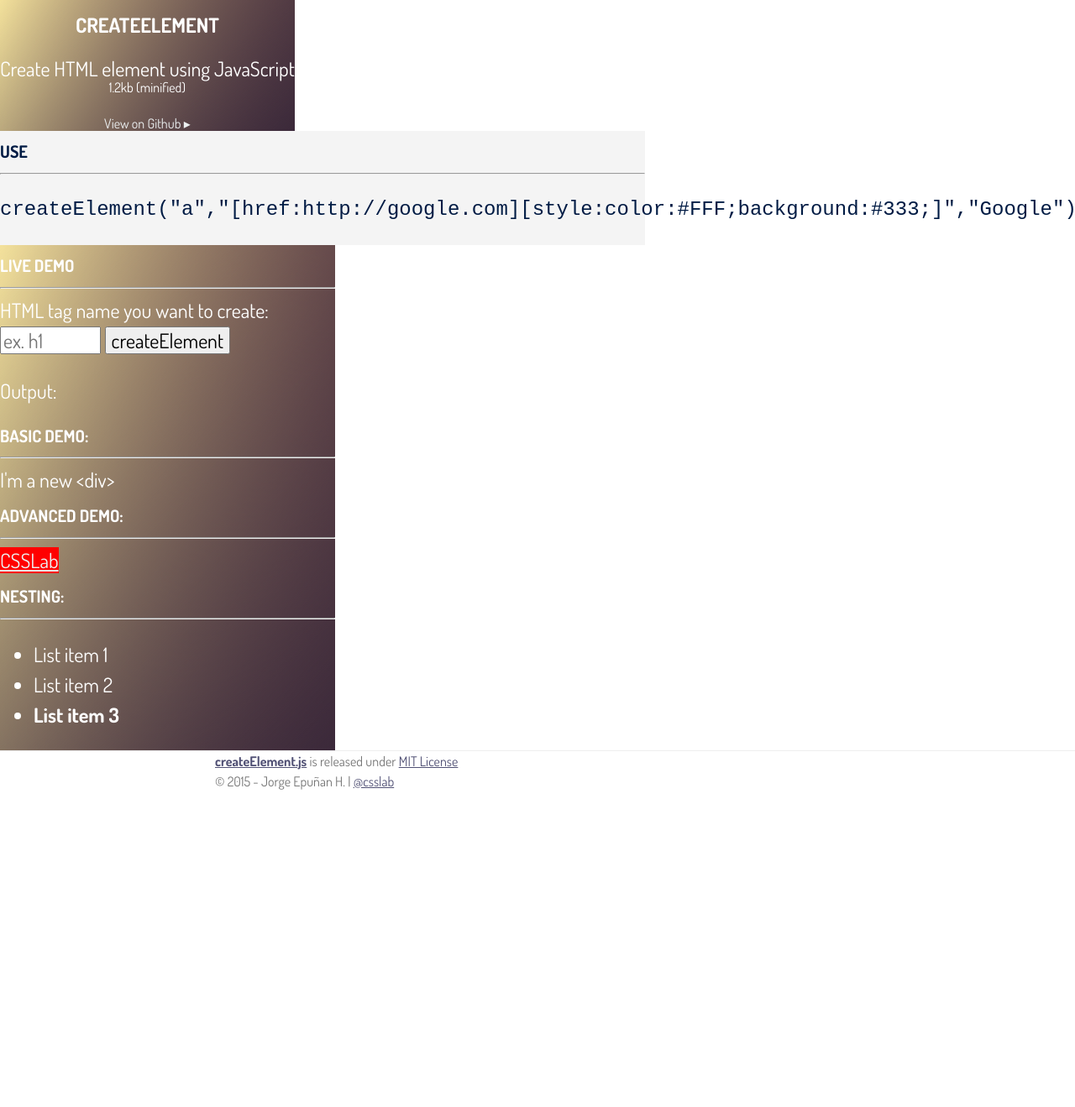
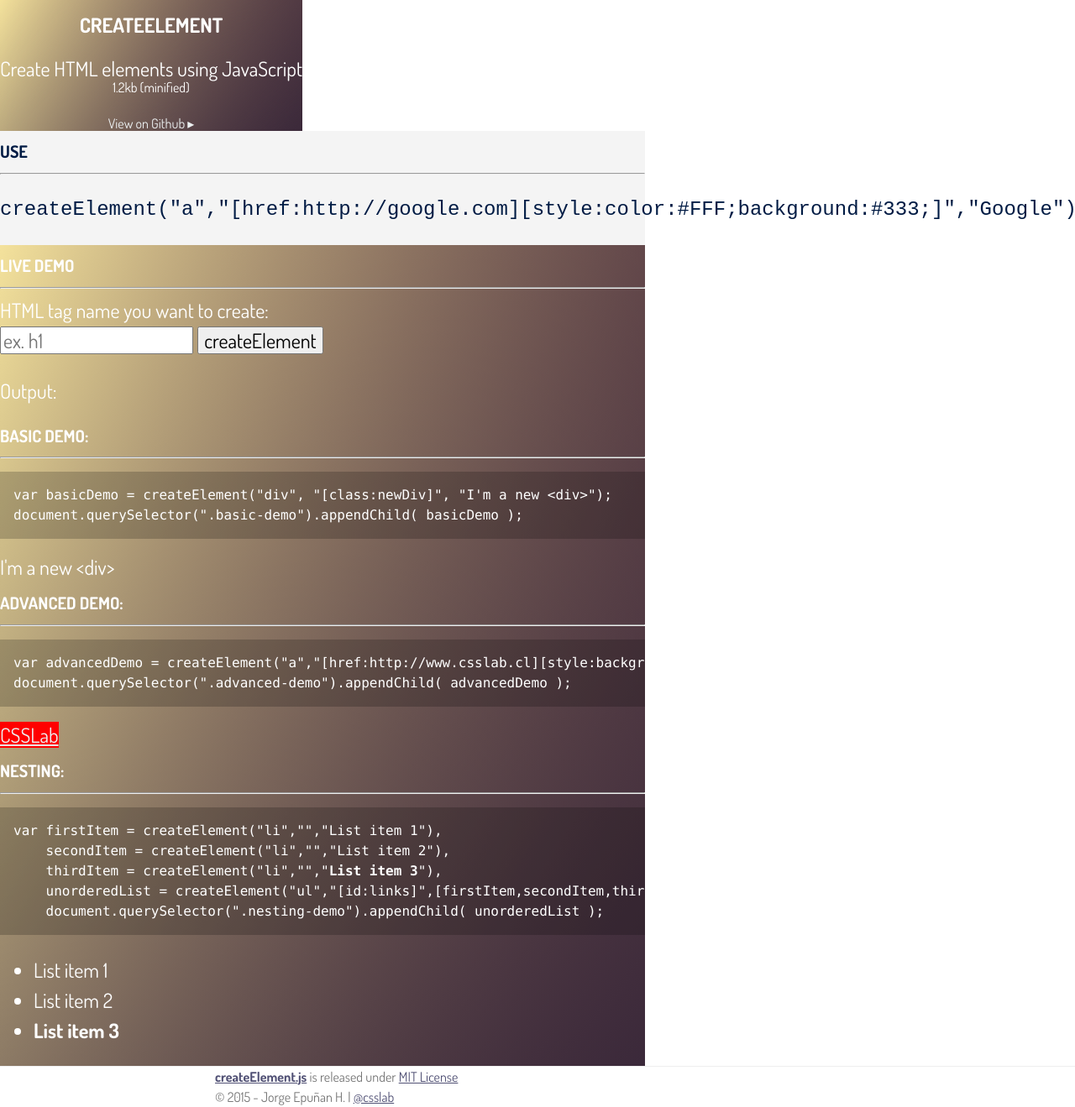
Before and after one commit to juanbrujo/createElement, a plain HTML site: page index.html in a window 1280 px wide. Shown: the whole page at 84% size. Before the commit the page ends 943 px from the top, so only its background shows below. Drawn offline with nearby package versions, Linux system fonts and the light colour scheme.

Commit message:
new demo v0.0.1

```diff
--- a/css/style.css
+++ b/css/style.css
@@ -4,18 +4,24 @@ body {
 }
 .dark {
 	background: #20202c;
-	background: 	linear-gradient(135deg, rgba(244,226,156,0) 0%,rgba(59,41,58,1) 100%),
+	background: linear-gradient(135deg, rgba(244,226,156,0) 0%,rgba(59,41,58,1) 100%),
 	linear-gradient(to right, rgba(244,226,156,1) 0%,rgba(130,96,87,1) 100%);
 	color: white;
 }
 .dark a {
 	color: #ECF0F1;
-/*	border: 2px solid #ECF0F1;
-	padding: 4px 12px;
-	line-height: 1;
-	text-decoration: none;
-	margin: 1px 2px;
-	text-transform: uppercase;*/
+}
+.code {
+	background-color: rgba(0,0,0,.2);
+	overflow: auto;
+	padding: 1em;
+}
+.code code {
+	display: block;
+  word-break: normal;
+  line-height: 1.5;
+  white-space: pre;
+
 }
 footer a {
 	color: #515175;
--- a/index.html
+++ b/index.html
@@ -11,16 +11,16 @@
   <div class="dt pvx pvxl-ns dark">
     <header class="bg-pulsate tc dtc wi-100 v-mid">
       <div class="tc mbm mbn-ns">
-        <h1 class="f3 f2-m mega-ns b db-ns mrs mrn-ns mbn ttu mtn pulse-letters">
+        <h1 class="f3 mega-ns b db-ns mrs mrn-ns mbn ttu mtn pulse-letters">
           createElement
         </h1>
         <p class="f5 f3-ns dib db-ns fw1 phs mbn mbx-ns aqua">
-          Create HTML element using JavaScript
+          Create HTML elements using JavaScript
           <small class="ws-nowrap db f5 mts mtm-ns">1.2kb (minified)</small>
         </p>
         </div>
         <div class="pvm">
-           <a title="createElement" href="//github.com/juanbrujo/createElement"
+           <a title="createElement.js" href="//github.com/juanbrujo/createElement"
            class="small link tc br2 bw1 pas pam-ns btn--animated">View on Github ▸</a>
         </div>
       </div>
@@ -66,18 +66,27 @@
           </section>
           <h1 class="f4 ttu book">Basic Demo:</h1>
           <hr>
+          <pre class="code"><code>var basicDemo = createElement("div", "[class:newDiv]", "I'm a new &lt;div&gt;");
+document.querySelector(".basic-demo").appendChild( basicDemo );</code></pre>
           <section class="f4 f3-ns list pln lh-copy">
             <article class="pvs basic-demo">
             </article>
           </section>
           <h1 class="f4 ttu book">Advanced Demo:</h1>
           <hr>
+          <pre class="code"><code>var advancedDemo = createElement("a","[href:http://www.csslab.cl][style:background:#f00;]","CSSLab");
+document.querySelector(".advanced-demo").appendChild( advancedDemo );</code></pre>
           <section class="f4 f3-ns list pln lh-copy">
             <article class="pvs advanced-demo">
             </article>
           </section>
           <h1 class="f4 ttu book">Nesting:</h1>
           <hr>
+          <pre class="code"><code>var firstItem = createElement("li","","List item 1"),
+    secondItem = createElement("li","","List item 2"),
+    thirdItem = createElement("li","","<b>List item 3</b>"),
+    unorderedList = createElement("ul","[id:links]",[firstItem,secondItem,thirdItem]);
+    document.querySelector(".nesting-demo").appendChild( unorderedList );</code></pre>
           <section class="f4 f3-ns list pln lh-copy">
             <article class="pvs nesting-demo">
             </article>
--- a/js/createElement.js
+++ b/js/createElement.js
@@ -31,9 +31,3 @@ var createElement = function() {
     }
     return InitCreateElement;
 }(this);
-
-"undefined" != typeof module && module.exports ? module.exports.createElement = function(name, val, result) {
-    return createElement(name, val, result);
-} : "undefined" != typeof define && define.amd && define([], function(name, val, result) {
-    return createElement(name, val, result);
-});
```
Also changed, not shown: js/createElement.min.js.
